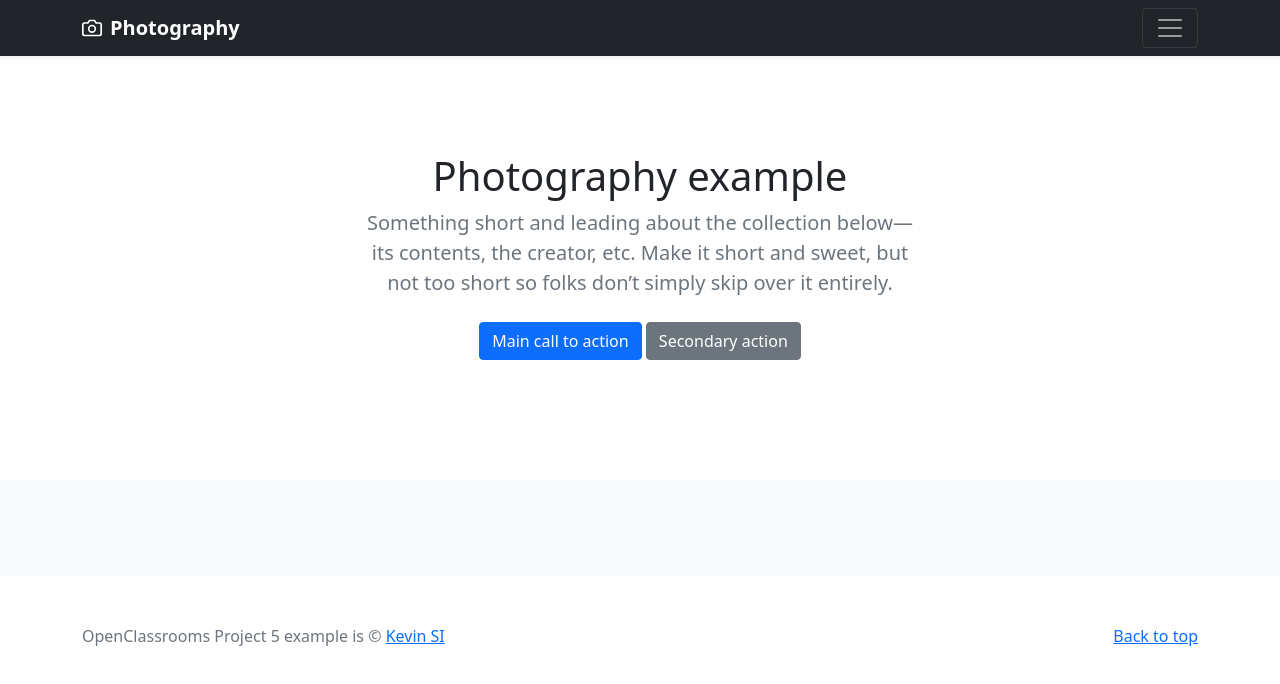
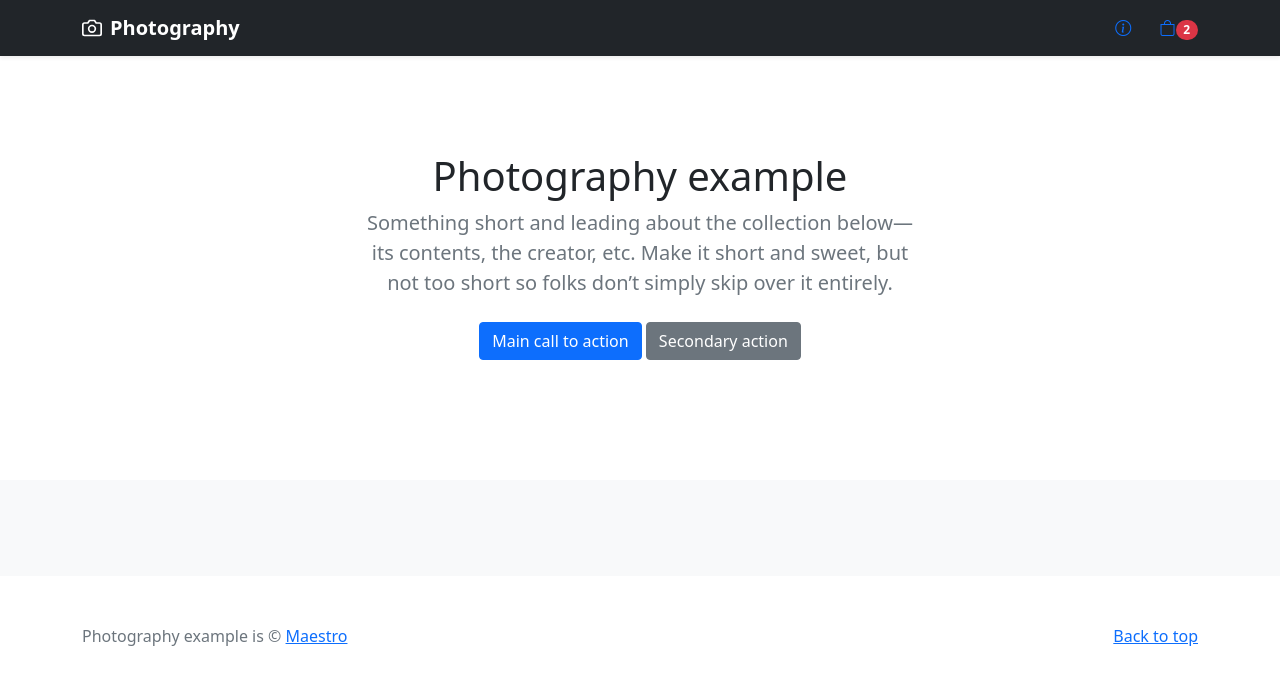
Before and after one commit to sikevin/maestro-debug, a plain HTML site: page index.html in a window 1280 px wide. Drawn offline with nearby package versions, Linux system fonts and the light colour scheme; no server answers.

Commit message:
added basket button and info

```diff
--- a/index.html
+++ b/index.html
@@ -4,7 +4,10 @@
     <meta charset="UTF-8">
     <meta http-equiv="X-UA-Compatible" content="IE=edge">
     <meta name="viewport" content="width=device-width, initial-scale=1.0">
-    <link href="https://cdn.jsdelivr.net/npm/bootstrap@5.0.0-beta2/dist/css/bootstrap.min.css" rel="stylesheet" integrity="sha384-BmbxuPwQa2lc/FVzBcNJ7UAyJxM6wuqIj61tLrc4wSX0szH/Ev+nYRRuWlolflfl" crossorigin="anonymous">
+    <link href="https://cdn.jsdelivr.net/npm/bootstrap@5.0.1/dist/css/bootstrap.min.css" rel="stylesheet" integrity="sha384-+0n0xVW2eSR5OomGNYDnhzAbDsOXxcvSN1TPprVMTNDbiYZCxYbOOl7+AMvyTG2x" crossorigin="anonymous">
+    <link rel="stylesheet" href="https://cdn.jsdelivr.net/npm/bootstrap-icons@1.5.0/font/bootstrap-icons.css">
+
+    <script src="https://cdn.jsdelivr.net/npm/bootstrap@5.0.1/dist/js/bootstrap.bundle.min.js" integrity="sha384-gtEjrD/SeCtmISkJkNUaaKMoLD0//ElJ19smozuHV6z3Iehds+3Ulb9Bn9Plx0x4" crossorigin="anonymous"></script>
     <script async src="script.js"></script>
     <title>Photography</title>
 </head>
@@ -35,9 +38,10 @@
                 <svg xmlns="http://www.w3.org/2000/svg" width="20" height="20" fill="none" stroke="currentColor" stroke-linecap="round" stroke-linejoin="round" stroke-width="2" aria-hidden="true" class="me-2" viewBox="0 0 24 24"><path d="M23 19a2 2 0 0 1-2 2H3a2 2 0 0 1-2-2V8a2 2 0 0 1 2-2h4l2-3h6l2 3h4a2 2 0 0 1 2 2z"></path><circle cx="12" cy="13" r="4"></circle></svg>
                 <strong>Photography</strong>
             </a>
-            <button class="navbar-toggler" type="button" data-bs-toggle="collapse" data-bs-target="#navbarHeader" aria-controls="navbarHeader" aria-expanded="false" aria-label="Toggle navigation">
-                <span class="navbar-toggler-icon"></span>
-            </button>
+            <div>
+                <a href="" class="me-4" data-bs-toggle="tooltip" data-bs-placement="bottom" title="Informations sur les exercices"><i class="bi bi-info-circle"></i></a>
+                <a href="basket.html"><i class="bi bi-bag"></i><span class="badge bg-danger rounded-pill">2</span></a>
+            </div>
             </div>
         </div>
     </header>
@@ -88,7 +92,7 @@
             <p class="float-end mb-1">
             <a href="#">Back to top</a>
             </p>
-            <p class="mb-1">OpenClassrooms Project 5 example is © <a href="https://linkedin.com/in/kevin-si">Kevin SI</a> </p>
+            <p class="mb-1">Photography example is © <a href="https://www.joinmaestro.co/" target="_blank">Maestro</a> </p>
         </div>
     </footer>
 
--- a/script.js
+++ b/script.js
@@ -1,3 +1,8 @@
+var tooltipTriggerList = [].slice.call(document.querySelectorAll('[data-bs-toggle="tooltip"]'))
+var tooltipList = tooltipTriggerList.map(function (tooltipTriggerEl) {
+    return new bootstrap.Tooltip(tooltipTriggerEl)
+})
+
 // 1. Start the server in the folder JWDP5 (npm start server)
 // 2. Use fetch to get informations from the API (here : cameras)
 fetch("https://ab-p5-api.herokuapp.com/api/cameras")
@@ -54,7 +59,7 @@
         // creation of a btn with the class btn, btn-sm and btn-outline-secondary. I also added the text "Buy" inside.
         let btn = document.createElement('button');
         btn.classList.add("btn", "btn-sm", "btn-outline-secondary");
-        btn.innerText = "Buy";
+        btn.innerText = "View";
 
         // Creation of a small tag with class text-muted and with a text that contain the price of the camera given by the array "data" divided by 100 because the price was in penny
         let price = document.createElement('small');
```
